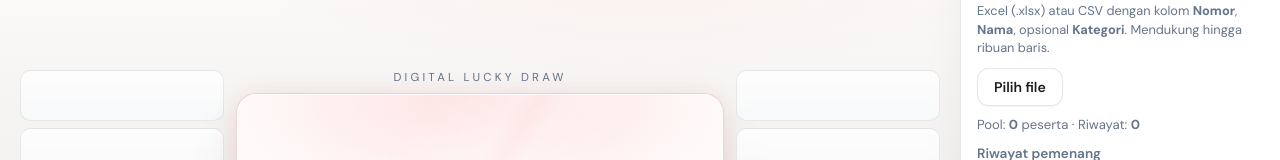
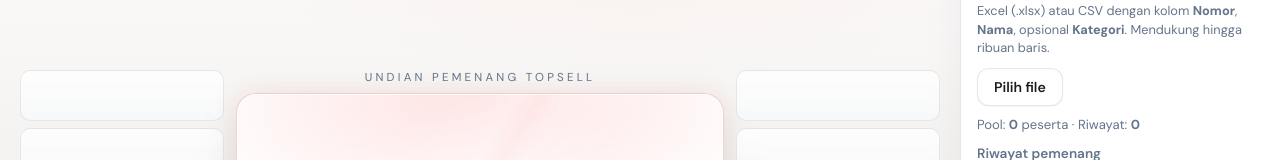
Before and after one commit to galzzqt/undian-pemenang, a React (Vite) app: page / in a window 1280 px wide. Shown: the part 142-302 px from the top of the page. Built offline with nearby package versions, Linux system fonts and the light colour scheme.

Commit message:
update nama

```diff
--- a/src/components/DrawViewport.tsx
+++ b/src/components/DrawViewport.tsx
@@ -89,7 +89,7 @@
         </aside>
 
         <div className="draw-viewport__center">
-          <p className="draw-viewport__label">Digital Lucky Draw</p>
+          <p className="draw-viewport__label">UNDIAN PEMENANG TOPSELL</p>
           <div
             className="draw-viewport__card"
             style={{ '--g': frame.glow } as React.CSSProperties}
```
